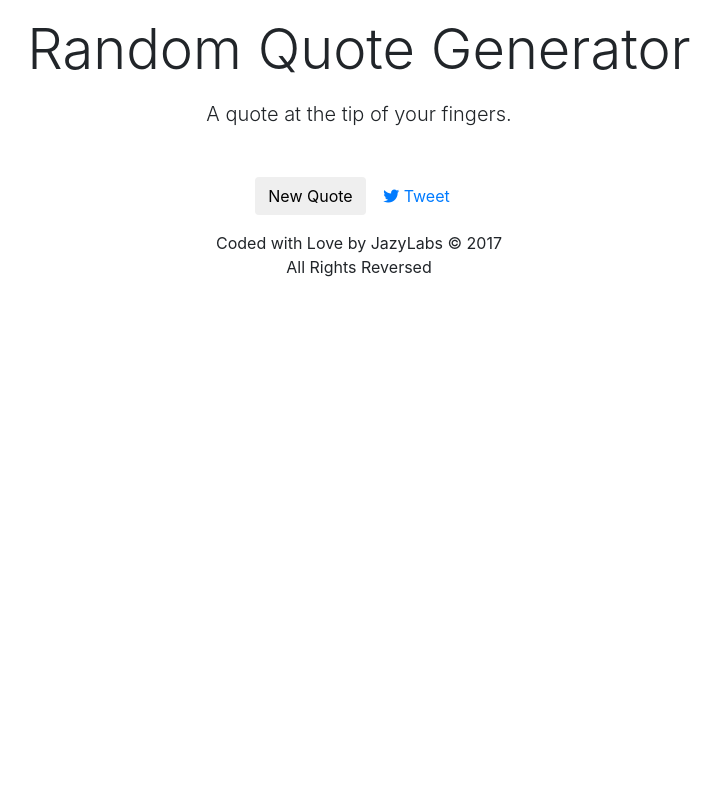
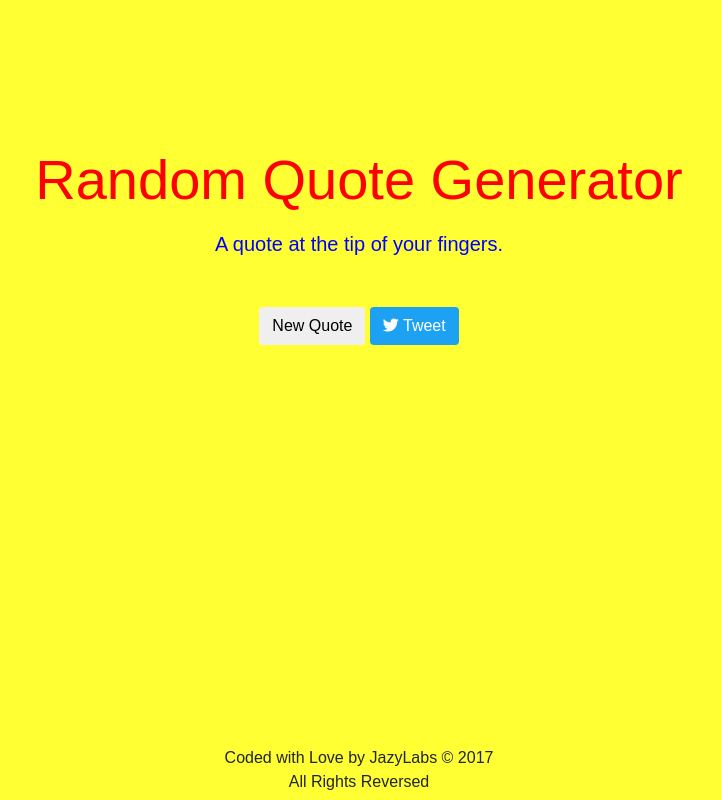
Before and after one commit to yassinej/freeCodeCamp, a plain HTML site: page randomQuoteMachine/index.html in a window 1280 px wide. Shown: the whole page, without its empty margins (281-1002 px from the left). Drawn offline with nearby package versions, Linux system fonts and the light colour scheme; no server answers; a web font is replaced by a local one.

Commit message:
last touch on footer

```diff
--- a/randomQuoteMachine/css/index.css
+++ b/randomQuoteMachine/css/index.css
@@ -1,3 +1,7 @@
+html {
+    position: relative;
+    min-height: 100%;
+}
 .body{
   font-family: 'Aldrich', sans-serif;
   background-color: #FFFF33;
@@ -7,7 +11,10 @@
   color: red;
 }
 .footer {
-
+    width: 100%;
+    height: 70px;
+    position: absolute;
+    bottom: 0px; left: 0;
 }
 .content {
   margin: 130px 70px 130px 70px;
--- a/randomQuoteMachine/index.html
+++ b/randomQuoteMachine/index.html
@@ -13,6 +13,8 @@
     <!-- Google Fonts -->
     <link href="https://fonts.googleapis.com/css?family=Courgette" rel="stylesheet">
     <link href="https://fonts.googleapis.com/css?family=Aldrich" rel="stylesheet">
+    <!-- Custom CSS -->
+    <link href="css/index.css" rel="stylesheet"/>
     <!-- JQuery min -->
     <script
   src="https://code.jquery.com/jquery-3.2.1.min.js"
```
